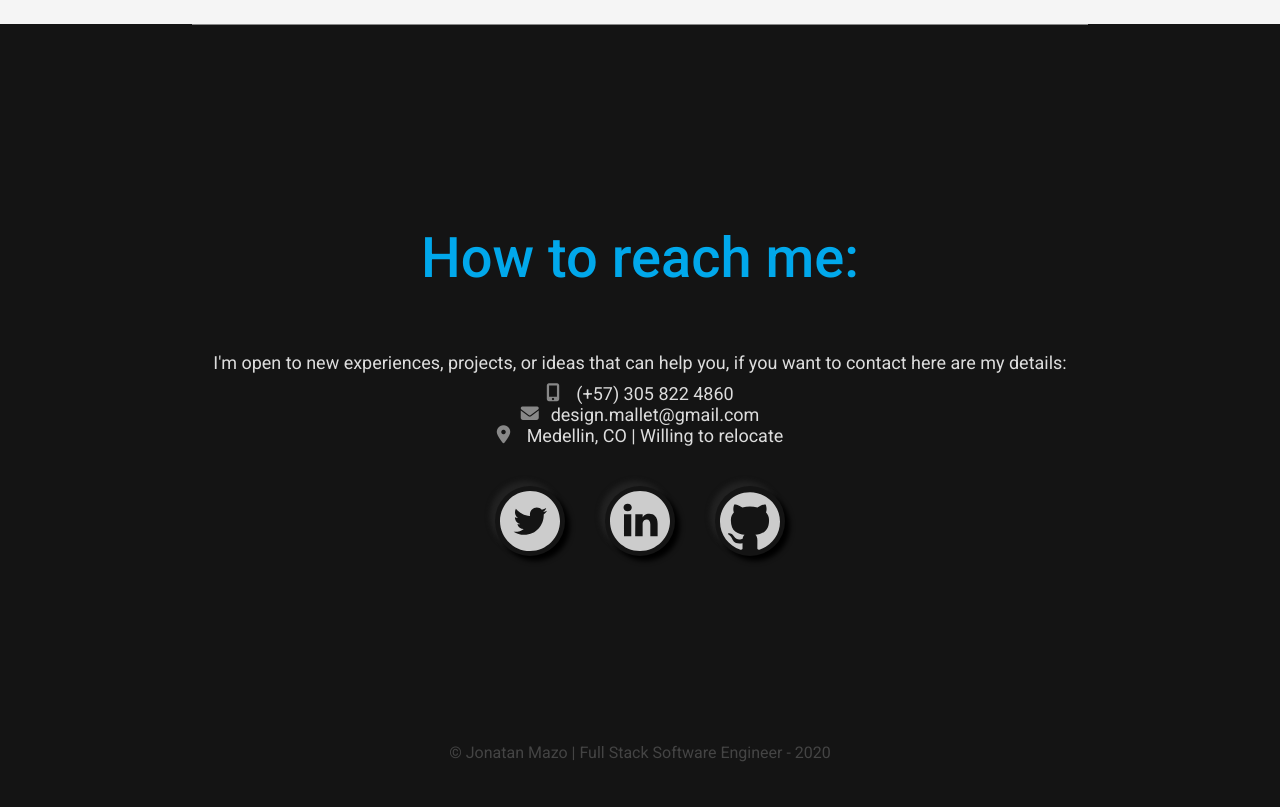
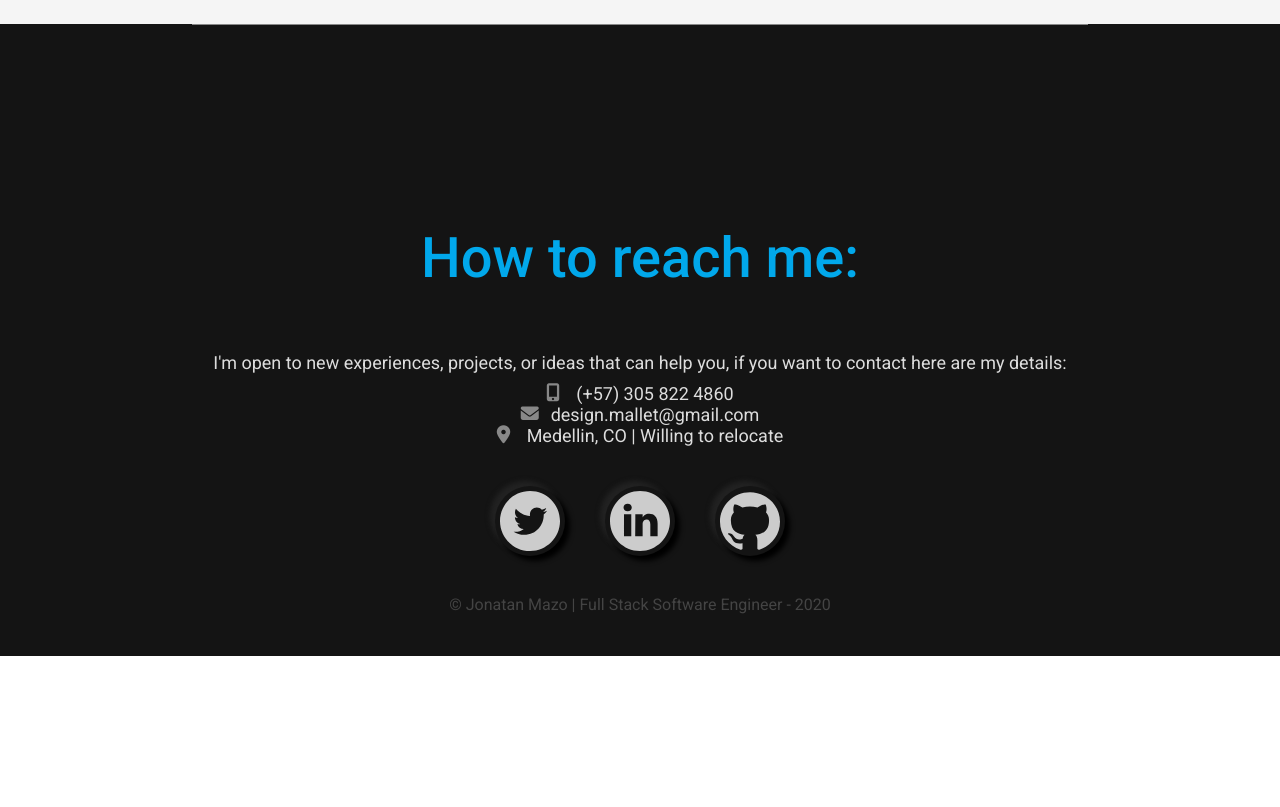
Before and after one commit to MAZTRO/Jonatan-Mazo, a plain HTML site: page index.html in a window 1280 px wide. Shown: the part 3439-4246 px from the top of the page. After the commit the page ends 4095 px from the top, so only its background shows below. Drawn offline with Linux system fonts and the light colour scheme; some packages are replaced by stand-ins of ours; a script that the page names is missing.

Commit message:
Fix contact me height

```diff
--- a/css/body.css
+++ b/css/body.css
@@ -399,7 +399,6 @@
 
 #Body .contactMe {
   width: 100%;
-  height: 100vh;
 
   background-color: #141414;
 
@@ -419,7 +418,6 @@
   color: #444;
 
   margin: auto;
-  margin-bottom: 20px;
 
   text-align: center;
   font-size: 16px;
```
